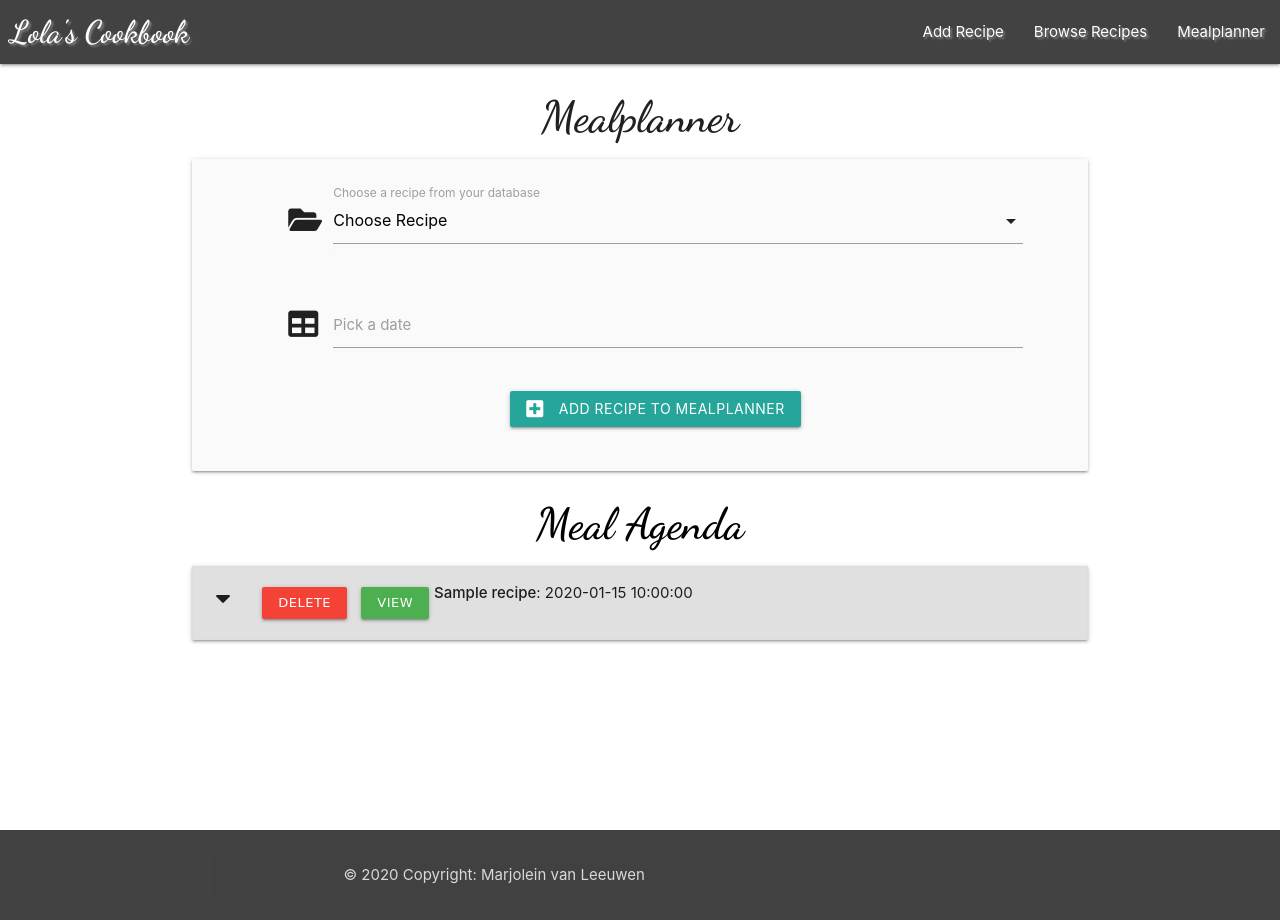
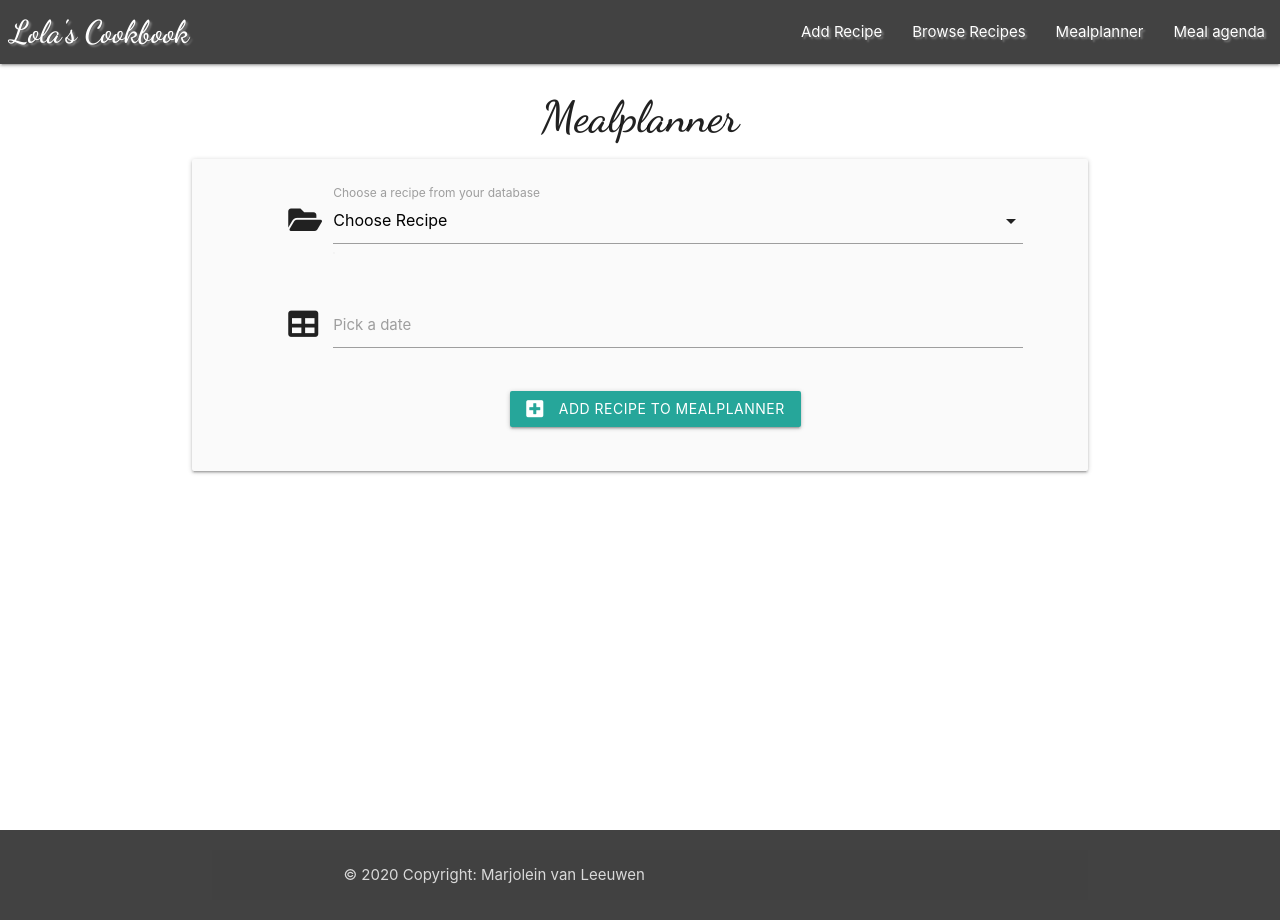
Before and after one commit to Code-Institute-Submissions/Lolas-Cookbook, a Flask app: page /add_mealplanner in a window 1280 px wide. Run offline with Flask 2, Linux system fonts and the light colour scheme; a database or web service that is not in the repository returns one stand-in record (values such as "Sample title"); some libraries are stand-ins or nearby versions; some web fonts are replaced.

Commit message:
my code did not work properly after combining the mealplanner and mealagenda on one page, so I changed it back

```diff
--- a/app.py
+++ b/app.py
@@ -39,7 +39,7 @@ def get_view():
 @app.route("/get_mealplanner")
 def get_mealplanner():
     mealplanner = list(mongo.db.mealplanner.find())
-    return render_template("add_mealplanner.html", mealplanner=mealplanner)
+    return render_template("mealagenda.html", mealplanner=mealplanner)
 
 
 @app.route("/search", methods=["GET", "POST"])
--- a/templates/add_mealplanner.html
+++ b/templates/add_mealplanner.html
@@ -45,22 +45,5 @@
     </form>
     </div>
 
-<h3 class="black-text text-darken-4 center-align">Meal Agenda</h3>
-
-    <ul class="collapsible">
-        {% for recipes in mealplanner %}
-<li>
-      <div class="collapsible-header #e0e0e0 grey lighten-2">
-      <div class="col s3">
-      <i class="fas fa-caret-down"></i>
-                    <a href="{{ url_for('delete_mealplanner', recipes_id=recipes._id) }}" class="btn-small red">Delete</a>
-                    <a href="{{url_for('view_recipe', recipes_id=recipes._id)}}" class="btn-small green">View</a>
-                </div>
-                <strong>{{ recipes.recipe_name }}</strong> : {{ recipes.date_picker }}
-            </div>
-        </li>
-
-        {% endfor %}
-    </ul>
 
 {% endblock %}
--- a/templates/base.html
+++ b/templates/base.html
@@ -22,7 +22,8 @@
       <ul class="right hide-on-med-and-down">
         <li><a href="{{ url_for('add_recipes') }}">Add Recipe</a></li>
           <li><a href="{{ url_for('get_recipes') }}">Browse Recipes</a></li>
-         <li><a href="{{ url_for('get_mealplanner') }}">Mealplanner</a></li>
+        <li><a href="{{ url_for('add_mealplanner') }}">Mealplanner</a></li>
+         <li><a href="{{ url_for('get_mealplanner') }}">Meal agenda</a></li>
       </ul>
     </div>
   </nav>
@@ -35,7 +36,8 @@
   <li><a href="{{ url_for('lolas_cookbook') }}">Lola's Cookbook</a></li>
         <li><a href="{{ url_for('add_recipes') }}">Add Recipe</a></li>
           <li><a href="{{ url_for('get_recipes') }}">Browse Recipes</a></li>
-         <li><a href="{{ url_for('get_mealplanner') }}">Mealplanner</a></li>
+        <li><a href="{{ url_for('add_mealplanner') }}">Mealplanner</a></li>
+         <li><a href="{{ url_for('get_mealplanner') }}">Meal agenda</a></li>
   </ul>
 </header>
 <section>
```
